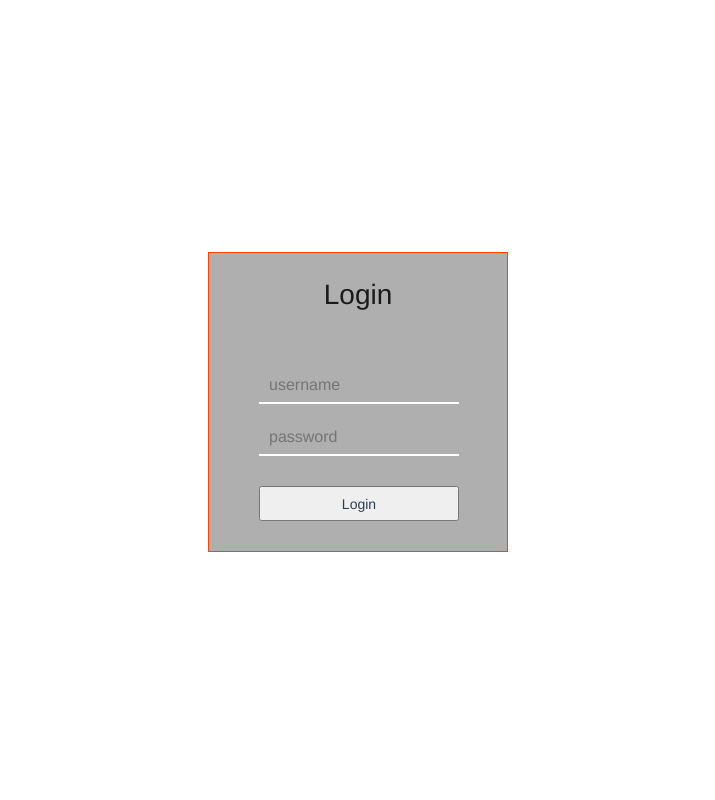
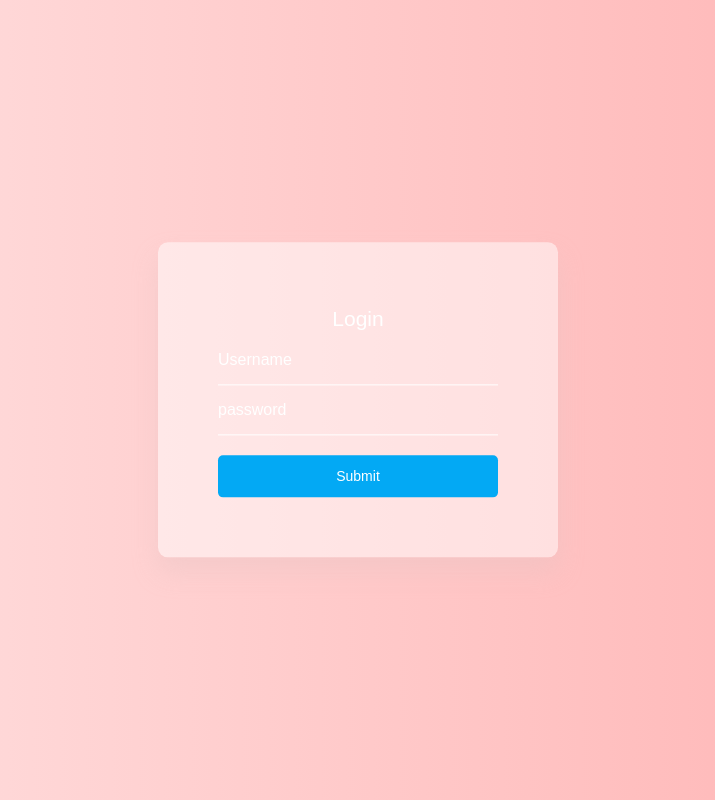
Before and after one commit to xiangjiub/pro-manage, a Vue app: page / in a window 1280 px wide. Shown: the whole page, without its empty margins (282-997 px from the left). Built offline with nearby package versions, Linux system fonts and the light colour scheme.

Commit message:
登录界面模块

```diff
--- a/src/App.vue
+++ b/src/App.vue
@@ -7,31 +7,35 @@
 </template>
 
 <script lang="ts">
-import { defineComponent } from 'vue'
+import { defineComponent } from "vue";
 export default defineComponent({
-  components:{
-  }
-})
+  components: {},
+});
 </script>
 <style lang="scss">
 #app {
-  font-family: Avenir, Helvetica, Arial, sans-serif;
-  -webkit-font-smoothing: antialiased;
-  -moz-osx-font-smoothing: grayscale;
-  text-align: center;
-  color: #2c3e50;
+  height: 100%;
+  margin: 0;
+  padding: 0;
 }
+// #app {
+//   font-family: Avenir, Helvetica, Arial, sans-serif;
+//   -webkit-font-smoothing: antialiased;
+//   -moz-osx-font-smoothing: grayscale;
+//   text-align: center;
+//   color: #2c3e50;
+// }
 
-#nav {
-  padding: 30px;
+// #nav {
+//   padding: 30px;
 
-  a {
-    font-weight: bold;
-    color: #2c3e50;
+//   a {
+//     font-weight: bold;
+//     color: #2c3e50;
 
-    &.router-link-exact-active {
-      color: #42b983;
-    }
-  }
-}
+//     &.router-link-exact-active {
+//       color: #42b983;
+//     }
+//   }
+// }
 </style>
--- a/src/views/Home.vue
+++ b/src/views/Home.vue
@@ -9,7 +9,6 @@
 <script lang="ts">
 import { defineComponent } from "vue";
 import HelloWorld from "@/components/HelloWorld.vue"; // @ is an alias to /src
-import { Button } from 'ant-design-vue';
 export default defineComponent({
   name: "Home",
   components: {
--- a/src/views/login/index.vue
+++ b/src/views/login/index.vue
@@ -1,60 +1,95 @@
 <template>
-    <div id="login-box">
-        <h1>Login</h1>
-        <div class="form">
-            <div class="item">
-                <i></i>
-                <input type="text" placeholder="username">
+  <div class="des">
+    <div class="box">
+      <h2>Login</h2>
+      <form>
+        <div class="inputBox">
+          <input type="text" name="" required="" value="" />
+          <label>Username</label>
         </div>
-            <div class="item">
-                <i></i>
-                <input type="text" placeholder="password">
+        <div class="inputBox">
+          <input type="password" name="" required="" value="" />
+          <label>password</label>
         </div>
+        <input type="submit" value="Submit" />
+      </form>
     </div>
-        <button>Login</button>
   </div>
 </template>
 
 <script lang="ts">
 import { defineComponent } from "vue";
-
-export default defineComponent({
-
-})
+export default defineComponent({});
 </script>
 
 <style lang="scss" scoped>
-#login-box{
-    width: 300px;
-    height: 300px;
-    border: 1px solid #f40;
-    margin: 0 auto;
-    margin-top: 15%;
+.des {
+  width: 100%;
+  height: 100%;
+  font-family: sans-serif;
+  background-image: linear-gradient(to right, #ffe2e2, #ffb1b1);
+  // background-image: linear-gradient(to right, #bde0fe, #a2d2ff);
+  //   background: url(../../assets/img.jpg);
+  background-size: cover;
+  .box {
+    position: absolute;
+    left: 50%;
+    top: 50%;
+    transform: translate(-50%, -50%);
+    width: 400px;
+    padding: 60px;
+    background: rgba(#fff, 0.5);
+    box-sizing: border-box;
+    box-shadow: 0 15px 25px rgba(rgb(231, 194, 194), 0.4);
+    border-radius: 10px;
+    h2 {
+      margin: 0;
+      padding: 0;
+      color: #fff;
       text-align: center;
-    background: #00000050;
-    padding: 20px 50px;
-    .form{
-        margin-top: 50px;
     }
-    .item{
-        margin-top: 15px;
-        input{
-            width: 200px;
+    .inputBox {
+      position: relative;
+      input {
+        width: 100%;
+        padding: 12px 0;
         font-size: 16px;
-            border: 0;
-            border-bottom: 2px solid #fff;
-            padding: 5px 10px;
-            background: #ffffff00;
+        color: #000;
+        border: none;
+        outline: none;
+        background: transparent;
+        border-bottom: 1px solid #fff;
+      }
+      label {
+        position: absolute;
+        left: 0px;
+        top: 2px;
+        padding: 10px 0;
+        font-size: 16px;
         color: #fff;
+        pointer-events: none;
+        transition: 0.5s;
       }
-        input:focus{
-            outline: none;
+      input:focus ~ label,
+      input:valid ~ label {
+        top: -16px;
+        left: 0px;
+        color: #03a9f4;
+        font-size: 12px;
       }
     }
-    button{
-        margin-top: 30px;
-        width: 200px;
-        height: 35px;
+    input[type="submit"] {
+      background: transparent;
+      border: none;
+      outline: none;
+      color: #fff;
+      background: #03a9f4;
+      cursor: pointer;
+      width: 100%;
+      border-radius: 5px;
+      padding: 10px 20px;
+      margin-top: 20px;
+    }
   }
 }
 </style>
```
Also changed, not shown: src/views/login/index2.vue (added, +60 -0 lines), src/assets/img.jpg (added), 1 other file (tests, documents, lock files or other folders). Lines whose indentation alone changed are shown as unchanged.
